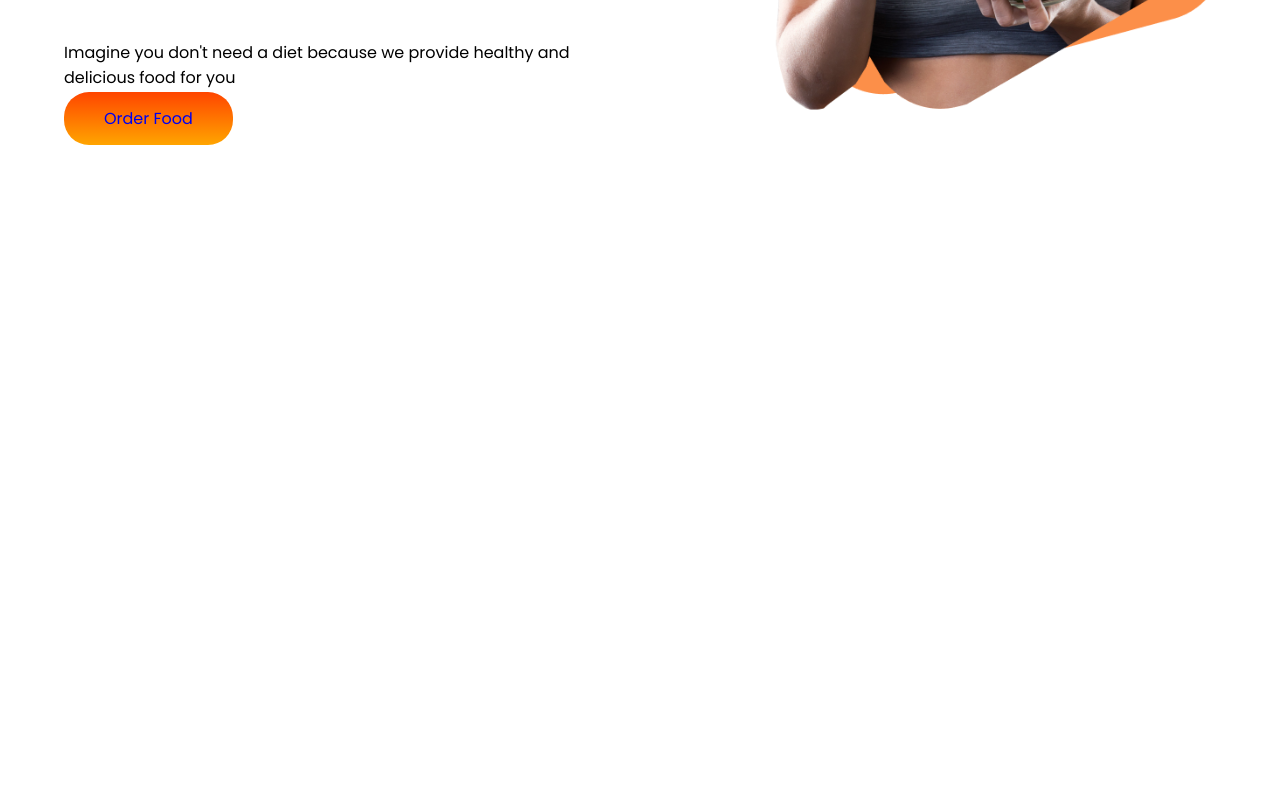
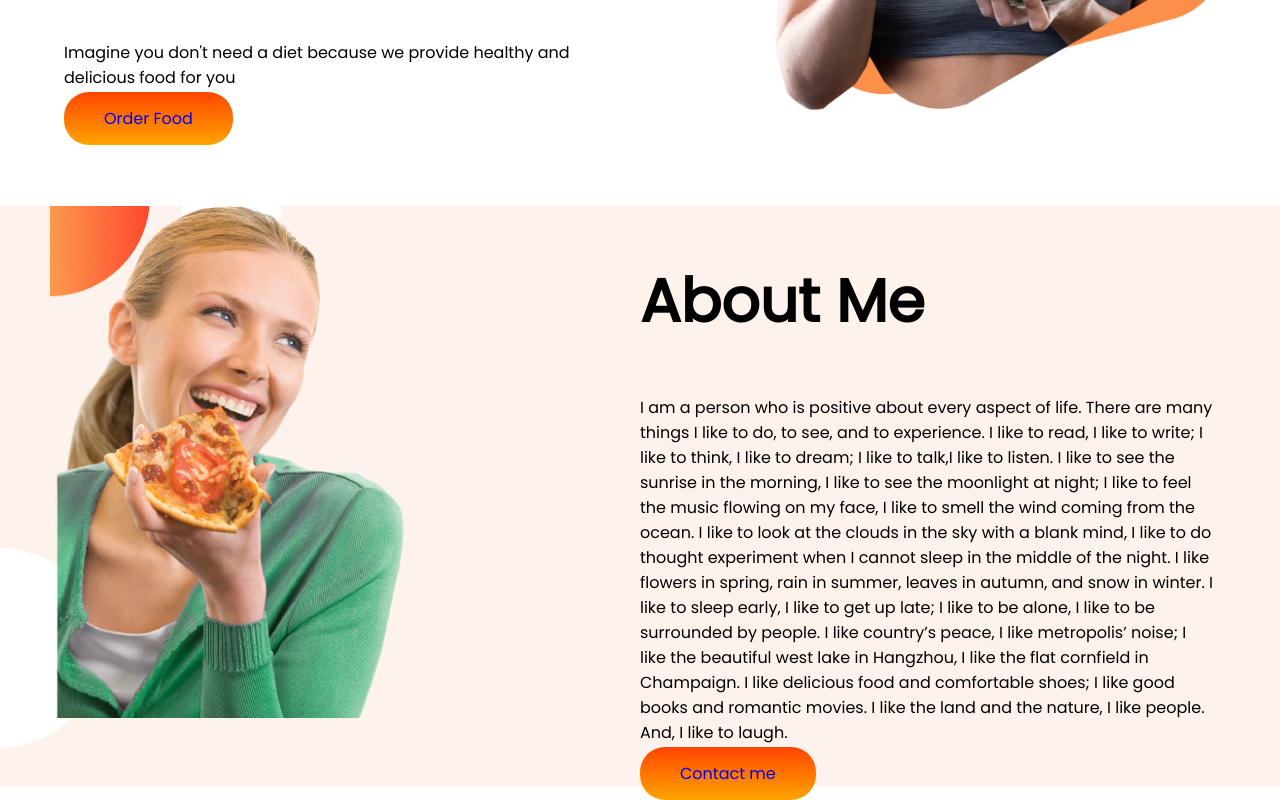
Before and after one commit to sumaiyahafiz/food-network, a plain HTML site: page index.html in a window 1280 px wide. Shown: the part 519-1319 px from the top of the page. Before the commit the page ends 800 px from the top, so only its background shows below. Drawn offline with Linux system fonts and the light colour scheme.

Commit message:
About area send

```diff
--- a/index.html
+++ b/index.html
@@ -25,5 +25,36 @@
      <img src="images/female/Group 8425.png" alt="Header photo">
      </div>
     </section>
+
+    <section id="About-Area">
+        <div class="About-Area-part">
+            <img src="images/female/kisspng-eating-junk-food-hunger-fast-food-woman-eating-5b100f5d437345.6346499515277791652763-removebg-preview.png" alt="photo">
+        </div>
+        <div class="About-Area-part">
+            <h1>About Me</h1>
+            <p>I am a person who is positive about every aspect of life.
+                 There are many things I like to do, to see,
+                 and to experience. I like to read, I like to write;
+                  I like to think, I like to dream; I like to talk,I like to listen.
+                  I like to see the sunrise in the morning,
+                  I like to see the moonlight at night;
+                   I like to feel the music flowing on my face,
+                   I like to smell the wind coming from the ocean.
+                   I like to look at the clouds in the sky with a blank
+                   mind, I like to do thought experiment when
+                   I cannot sleep in the middle of the night.
+                   I like flowers in spring, rain in summer,
+                   leaves in autumn, and snow in winter.
+                   I like to sleep early, I like to get up late;
+                    I like to be alone, I like to be surrounded by people.
+                    I like country’s peace, I like metropolis’ noise;
+                    I like the beautiful west lake in Hangzhou, I like the flat cornfield in Champaign. I like delicious food and comfortable shoes; I like good books and romantic movies. I like the land and the nature, I like people. And, I like to laugh.</p>
+            <a class="link-color" href="http://drive-google.com">Contact me</a>
+        </div>
+    </section>
+
+    <section>
+
+    </section>
 </body>
 </html>
--- a/style.css
+++ b/style.css
@@ -28,3 +28,17 @@ h1{
 .header-part img{
     width: 100%;
 }
+#About-Area{
+    display: flex;
+    background-image: url(images/shapes/7.png);
+    background-repeat: no-repeat;
+    background-position: left;
+
+}
+.About-Area-part{
+    width: 50%;
+    padding-right: 5%;
+}
+.About-Area-part img{
+    width: 80%;
+}
```
